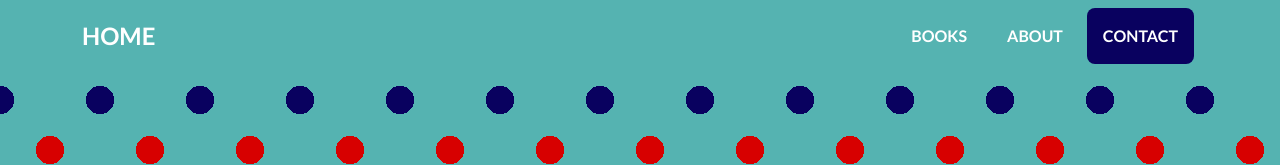
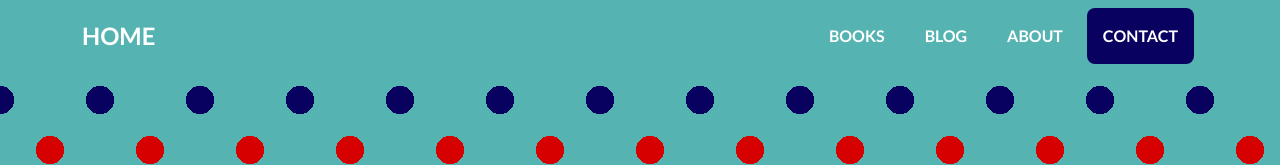
Before and after one commit to agarvin91/agarvin91.github.io, a plain HTML site: page index.html in a window 1280 px wide. Shown: the top 165 px of the page. Drawn offline with nearby package versions, Linux system fonts and the light colour scheme; a web font is replaced by a local one.

Commit message:
Update index.html

```diff
--- a/index.html
+++ b/index.html
@@ -37,6 +37,7 @@
                 <div class="collapse navbar-collapse" id="navbarResponsive">
                     <ul class="navbar-nav ms-auto">
                         <li class="nav-item mx-0 mx-lg-1"><a class="nav-link py-3 px-0 px-lg-3 rounded" href="#portfolio">Books</a></li>
+                        <li class="nav-item mx-0 mx-lg-1"><a class="nav-link py-3 px-0 px-lg-3 rounded" href="https://angelagarvinwrites.blogspot.com/">Blog</a></li>
                         <li class="nav-item mx-0 mx-lg-1"><a class="nav-link py-3 px-0 px-lg-3 rounded" href="#about">About</a></li>
                         <li class="nav-item mx-0 mx-lg-1"><a class="nav-link py-3 px-0 px-lg-3 rounded" href="#contact">Contact</a></li>
                     </ul>
```
